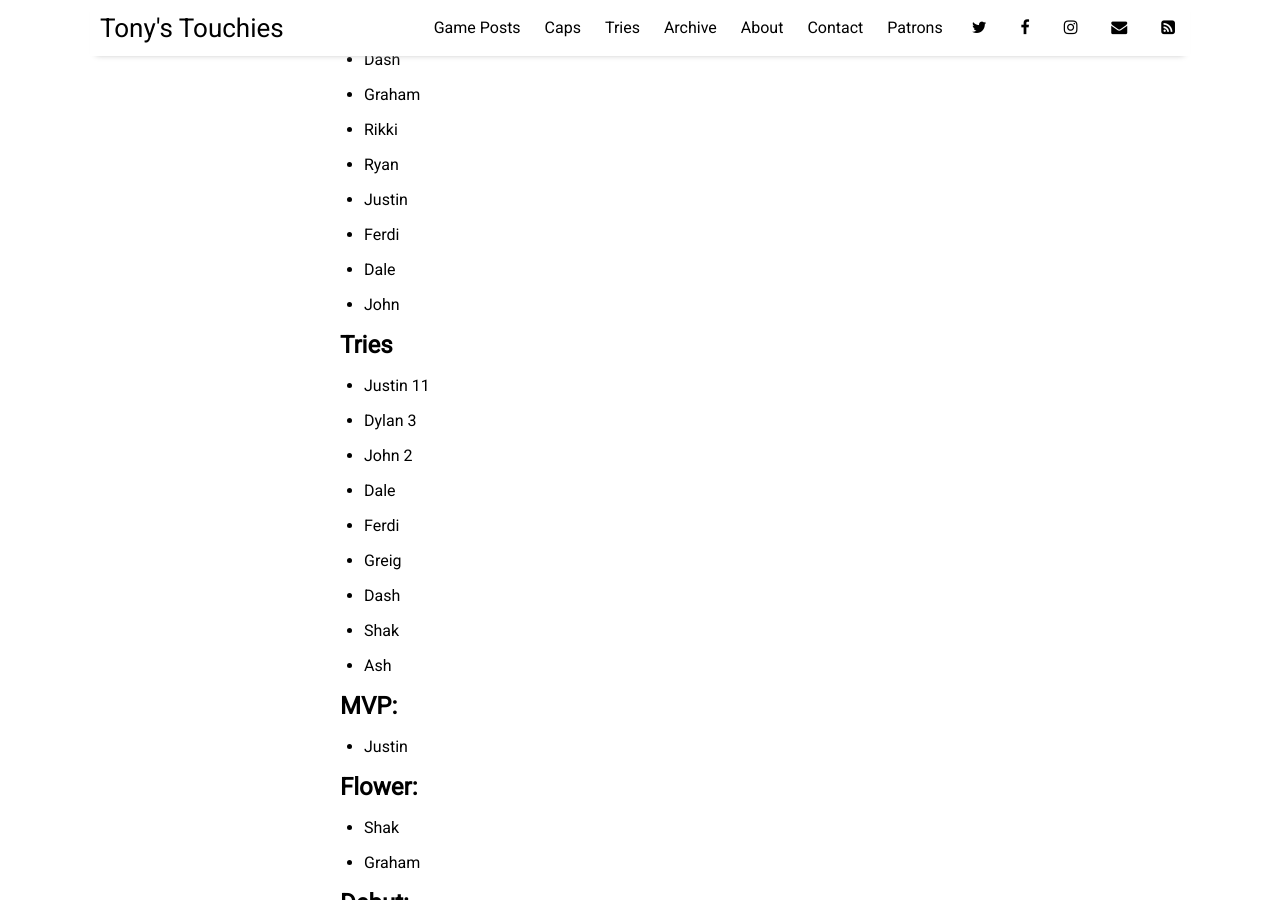
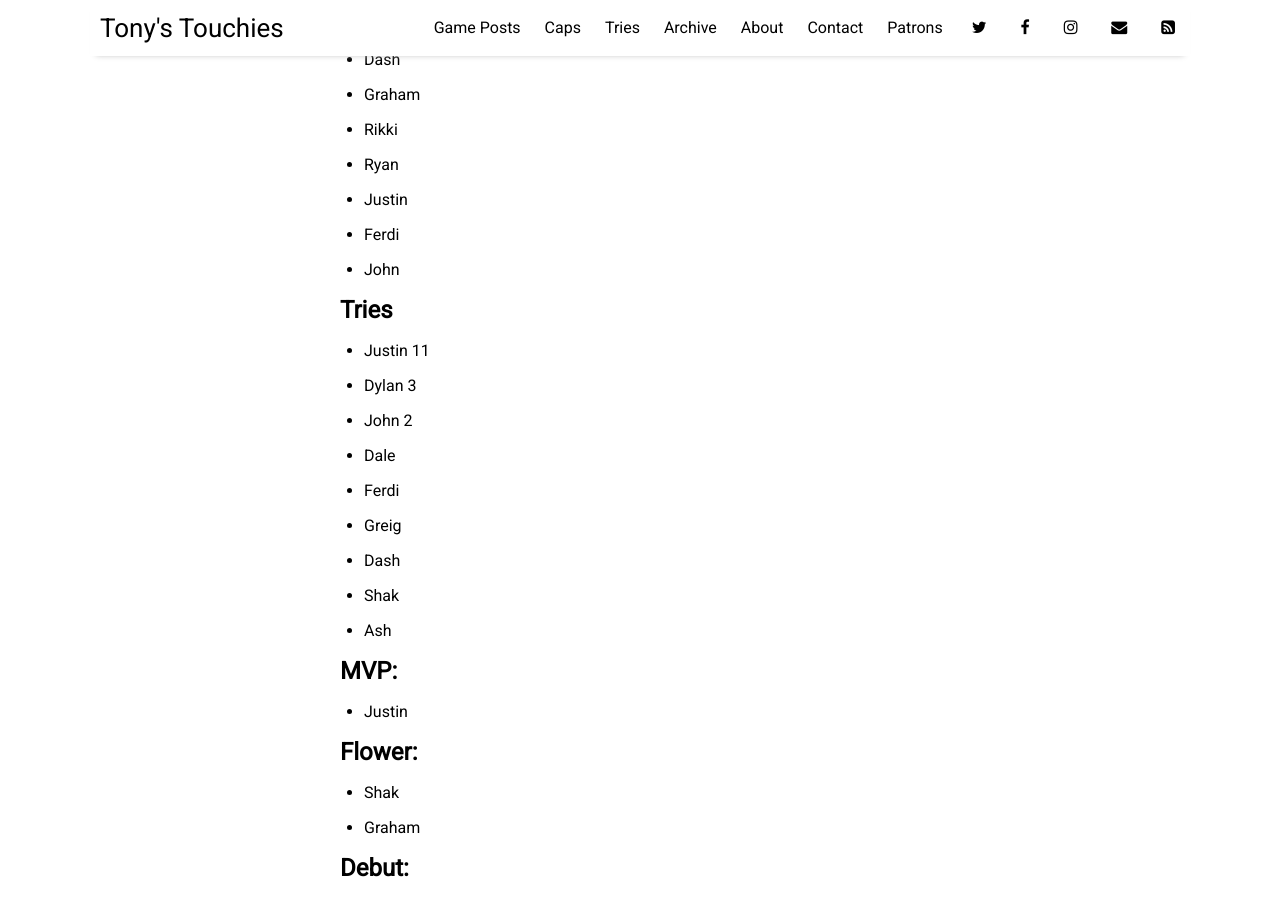
Before and after one commit to sundayrugby/sundayrugby.github.io, a Jekyll site: the page built from _posts/2024-04-01-CK.md, in a window 1280 px wide and 900 px high, scrolled down 658 px. Built offline with Jekyll 4.4.1, drawn with Linux system fonts in a browser that asks for light colours; nearby versions of some CDN libraries.

Commit message:
Update 2024-04-01-CK.md

```diff
--- a/_posts/2024-04-01-CK.md
+++ b/_posts/2024-04-01-CK.md
@@ -20,7 +20,6 @@ image: 2024_04_01.jpg
 * Ryan
 * Justin
 * Ferdi
-* Dale
 * John
 
 ## Tries
```
